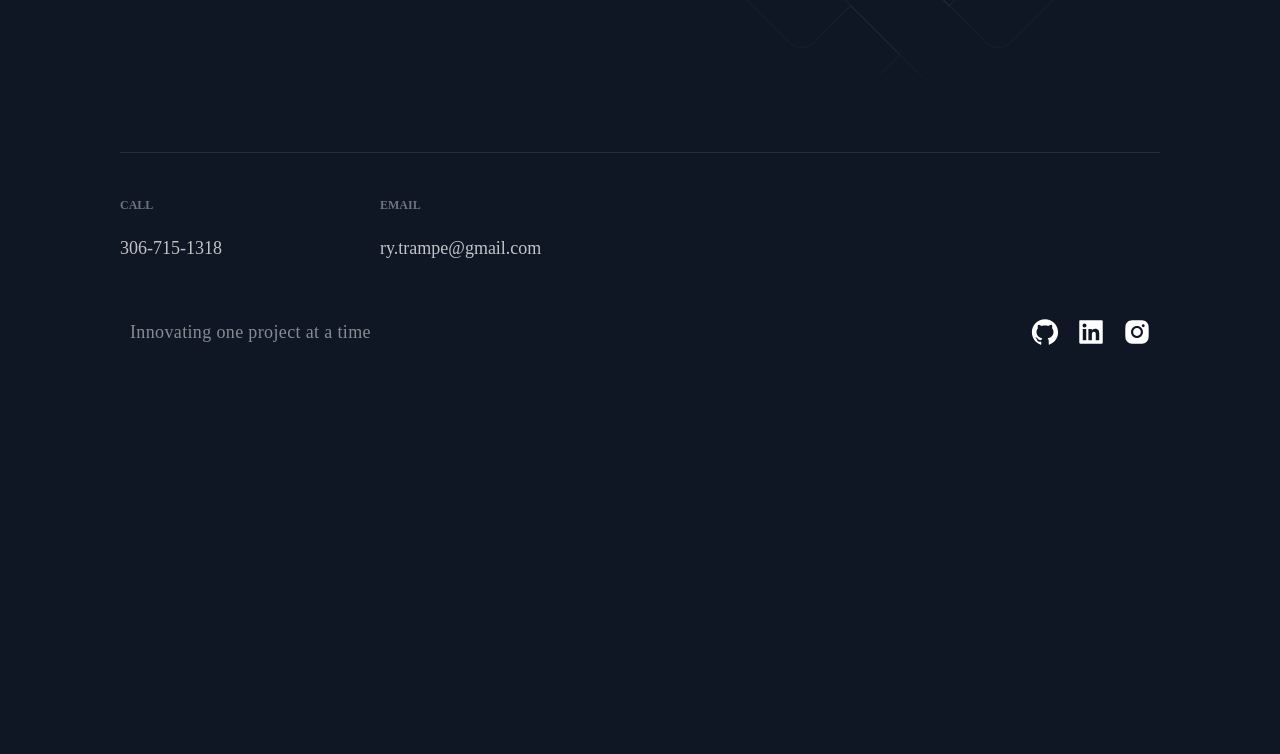
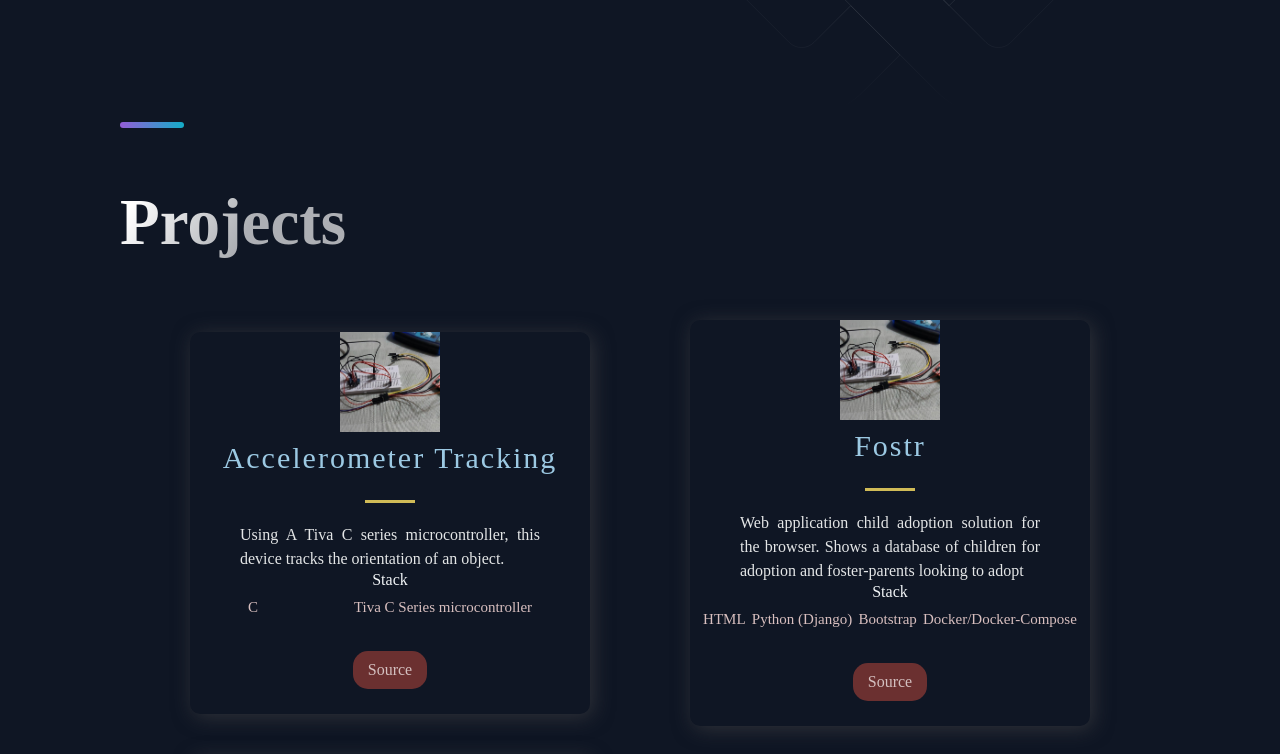
Before and after one commit to ryan-trampe/react_profile, a Next.js app: page / in a window 1280 px wide. Shown: the part 520-1274 px from the top of the page. Before the commit the page ends 927 px from the top, so only its background shows below. Built offline with nearby package versions, Linux system fonts and the light colour scheme; a web font is replaced by a local one.

Commit message:
added skeleton of projects component

```diff
--- /dev/null
+++ b/src/components/projects/Projects.tsx
@@ -0,0 +1,90 @@
+import React from "react";
+import Image from "next/image";
+
+import styles from "./ProjectsStyle.module.css";
+
+function Projects() {
+  const projectList = [
+    {
+      title: "Accelerometer Tracking",
+      description:
+        "Using A Tiva C series microcontroller, this device tracks the orientation of an object.",
+      tags: ["C", "Tiva C Series microcontroller"],
+      source: "https://github.com/ryan-trampe/accelerometer_track",
+      id: 0,
+    },
+    {
+        title: "Fostr",
+        description:
+          "Web application child adoption solution for the browser. Shows a database of children for adoption and foster-parents looking to adopt",
+        tags: ["HTML", "Python (Django)", "Bootstrap", "Docker/Docker-Compose"],
+        source: "https://github.com/ryan-trampe/fostr_python",
+        id: 1,
+      },
+      {
+        title: "Custom Microprocessor",
+        description:
+          "Simulated 8-bit microprocessor with custom instruction. Custom components include program counter, instruction decoder, and program sequencer.",
+        tags: ["Quartus","SystemVerilog"],
+        source: "https://github.com/ryan-trampe/accelerometer_track",
+        id: 2,
+      },
+      {
+        title: "Bug Tracker",
+        description:
+          "Recreation of  a bug-tracker that includes user login. ",
+        tags: ["NodeJS", "ReactJS", "MongoDB"],
+        source: "https://github.com/ryan-trampe/bug-tracker/tree/main/src",
+        id: 3,
+      },
+  ];
+
+  return (
+    <section style={{ padding: 0 }} className="GlobalSection">
+      <div className="SectionDivider" />
+      <h2
+        style={{
+          fontSize: "65px",
+          lineHeight: "72px",
+          padding: "58px 0 16px",
+        }}
+        className="SectionTitle"
+      >
+        Projects
+      </h2>
+      <section className={styles.GridContainer}>
+        {projectList.map((p, i) => {
+          return (
+            <div className={styles.BlogCard} key={i}>
+              <Image alt="Picture" src="/pic0.png" width={100} height={100} objectFit="cover" />
+              <div className={styles.TitleContent}>
+                <h3 className={styles.HeaderThree}>{p.title}</h3>
+                <hr className={styles.Hr} />
+              </div>
+              <p className={styles.CardInfo}>{p.description}</p>
+              <div>
+                <div className={styles.TitleContent}>Stack</div>
+                <ul className={styles.TagList}>
+                  {p.tags.map((t, i) => {
+                    return (
+                      <li className={styles.Tag} key={i}>
+                        {t}
+                      </li>
+                    );
+                  })}
+                </ul>
+              </div>
+              <ul className={styles.UtilityList}>
+                <a className={styles.ExternalLink} href={p.source}>
+                  Source
+                </a>
+              </ul>
+            </div>
+          );
+        })}
+      </section>
+    </section>
+  );
+}
+
+export default Projects;
--- /dev/null
+++ b/src/components/projects/ProjectsStyle.module.css
@@ -0,0 +1,105 @@
+.Img {
+  width: 100%;
+  height: 100%;
+  object-fit: cover;
+  overflow: hidden;
+}
+/* section */
+.GridContainer {
+  display: grid;
+  grid-template-columns: repeat(auto-fill, minmax(400px, 1fr));
+  padding: 3rem;
+  place-items: center;
+  column-gap: 2rem;
+  row-gap: 3rem;
+  @media screen and (max-width: 640px) {
+    display: flex;
+    flex-direction: column;
+    padding: 2rem;
+    padding-bottom: 0;
+  }
+}
+/* div */
+.BlogCard {
+  border-radius: 10px;
+  box-shadow: 3px 3px 20px rgba(80, 78, 78, 0.5);
+  text-align: center;
+  width: 400px;
+  @media screen and (max-width: 640px) {
+    width: 100%;
+  }
+}
+/* <div> */
+.TitleContent {
+  text-align: center;
+  z-index: 20;
+  width: 100%;
+}
+/* <h3> */
+.HeaderThree {
+  font-weight: 500;
+  letter-spacing: 2px;
+  color: #9cc9e3;
+  padding: 0.5rem 0;
+  font-size: 3rem;
+}
+/* <hr> */
+.Hr {
+  width: 50px;
+  height: 3px;
+  margin: 20px auto;
+  border: 0;
+  background: #d0bb57;
+}
+/* div */
+.intro {
+  width: 170px;
+  margin: 0 auto;
+  color: #dce3e7;
+  font-family: "Droid Serif", serif;
+  font-size: 13px;
+  font-style: italic;
+  line-height: 18px;
+}
+/* p */
+.CardInfo {
+  width: 100%;
+  padding: 0 50px;
+  color: #e4e6e7;
+  font-style: 2rem;
+  line-height: 24px;
+  text-align: justify;
+  @media screen and (max-width: 640px) {
+    padding: 0.3rem;
+  }
+}
+/* ul */
+.UtilityList {
+  list-style-type: none;
+  padding: 0;
+  display: flex;
+  justify-content: space-around;
+  margin: 2.5rem 0;
+}
+.ExternalLink {
+  color: #d4c0c0;
+  font-size: 1.6rem;
+  padding: 1rem 1.5rem;
+  background: #6b3030;
+  border-radius: 15px;
+  transition: 0.5s;
+}
+.ExternalLink:hover {
+  background: #801414;
+}
+/* ul */
+.TagList {
+  display: flex;
+  justify-content: space-around;
+  padding: 1rem;
+}
+/* li */
+.Tag {
+  color: #d8bfbf;
+  font-size: 1.5rem;
+}
--- a/src/pages/index.tsx
+++ b/src/pages/index.tsx
@@ -2,6 +2,7 @@ import type { NextPage } from 'next'
 import Layout from '../components/layout/Layout'
 import Hero from '../components/hero/Hero'
 import BackgroundAnimation from '../components/background_animation/BackgroundAnimation'
+import Projects from '../components/projects/Projects'
 
 const Home: NextPage = () => {
   const sectionStyle = {
@@ -14,6 +15,7 @@ const Home: NextPage = () => {
         <Hero/>
         <BackgroundAnimation/>
       </section>
+      <Projects/>
     </Layout>
   )
 }
```
Also changed, not shown: src/components/tech/Tech.tsx (added, +12 -0 lines), public/pic0.png (added), src/components/tech/TechStyle.module.css (added).
